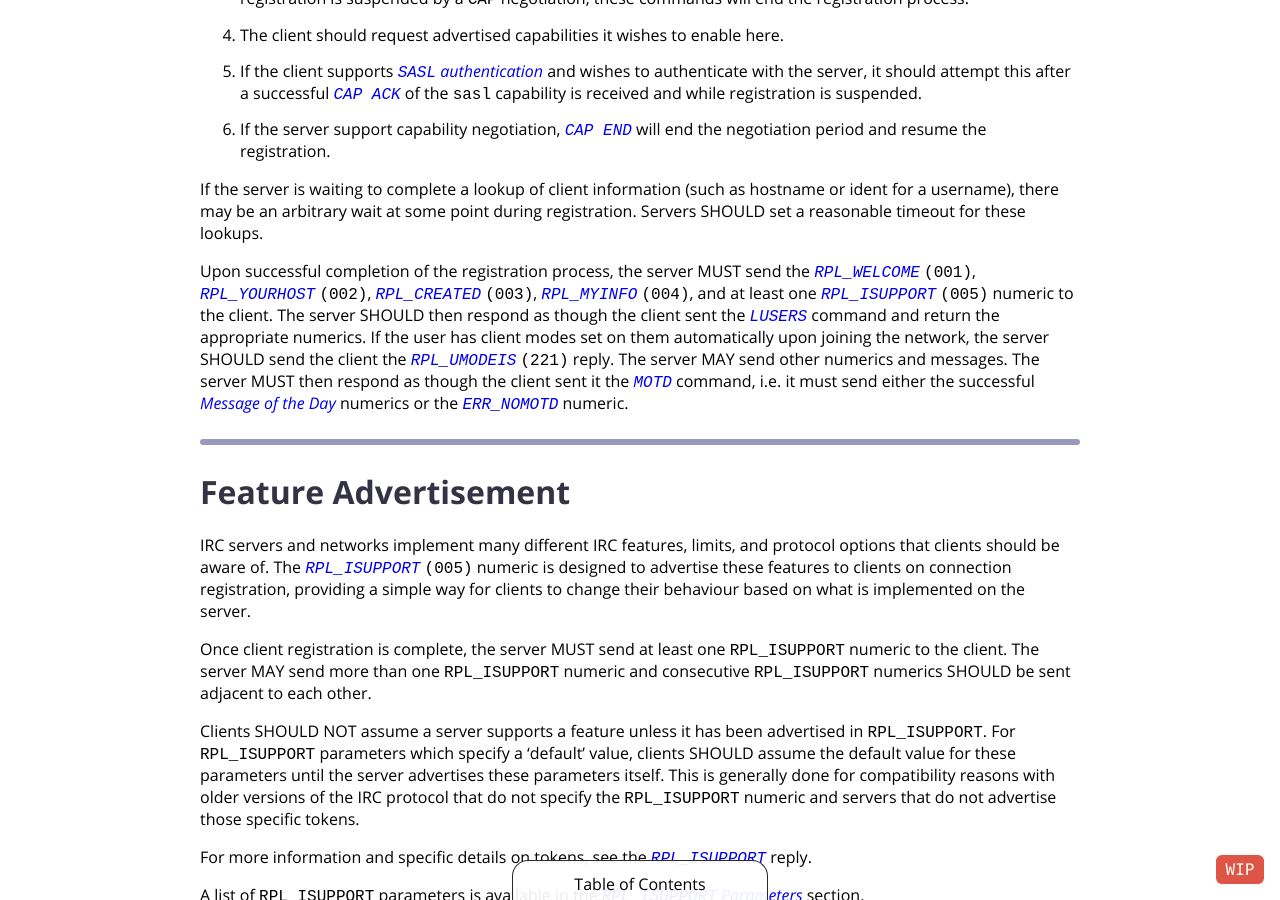
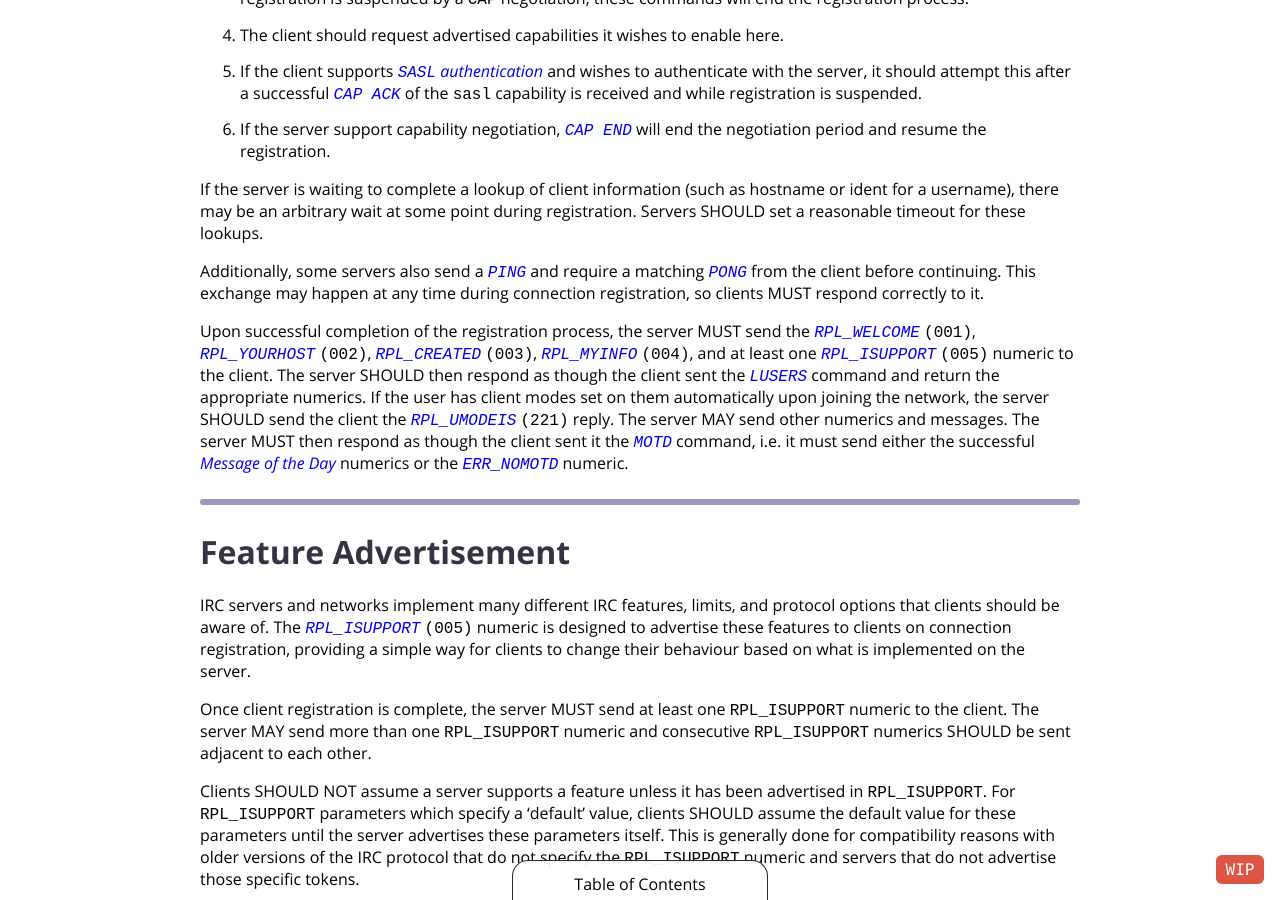
Before and after one commit to ircdocs/modern-irc, a Jekyll site: the page built from index.md, in a window 1280 px wide and 900 px high, scrolled down 11627 px. Built offline with Jekyll 4.4.1, drawn with Linux system fonts in a browser that asks for light colours.

Commit message:
modern: Mention ping handshakes in connection reg

```diff
--- a/index.md
+++ b/index.md
@@ -426,6 +426,8 @@ The commands specified in steps 1-3 should be sent on connection. If the server
 6. If the server support capability negotiation, [`CAP END`](#cap-message) will end the negotiation period and resume the registration.
 
 If the server is waiting to complete a lookup of client information (such as hostname or ident for a username), there may be an arbitrary wait at some point during registration. Servers SHOULD set a reasonable timeout for these lookups.
+
+Additionally, some servers also send a [`PING`](#ping-message) and require a matching [`PONG`](#pong-message) from the client before continuing. This exchange may happen at any time during connection registration, so clients MUST respond correctly to it.
 
 Upon successful completion of the registration process, the server MUST send the [`RPL_WELCOME`](#rplwelcome-001) `(001)`, [`RPL_YOURHOST`](#rplyourhost-002) `(002)`, [`RPL_CREATED`](#rplcreated-003) `(003)`, [`RPL_MYINFO`](#rplmyinfo-004) `(004)`, and at least one [`RPL_ISUPPORT`](#rplisupport-005) `(005)` numeric to the client. The server SHOULD then respond as though the client sent the [`LUSERS`](#lusers-message) command and return the appropriate numerics. If the user has client modes set on them automatically upon joining the network, the server SHOULD send the client the [`RPL_UMODEIS`](#rplumodeis-221) `(221)` reply. The server MAY send other numerics and messages. The server MUST then respond as though the client sent it the [`MOTD`](#motd-message) command, i.e. it must send either the successful [Message of the Day](#motd-message) numerics or the [`ERR_NOMOTD`](#errnomotd-422) numeric.
 
```
